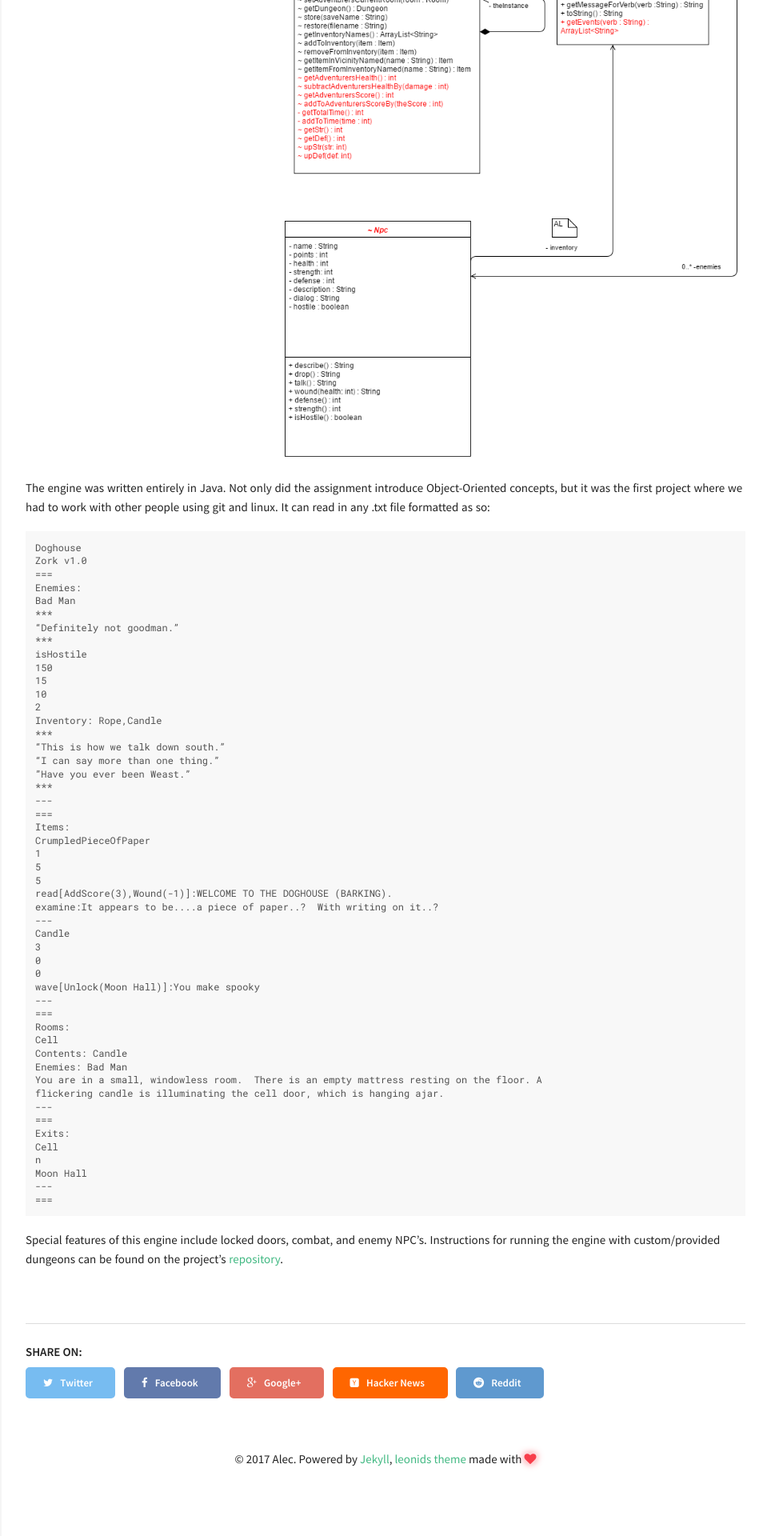
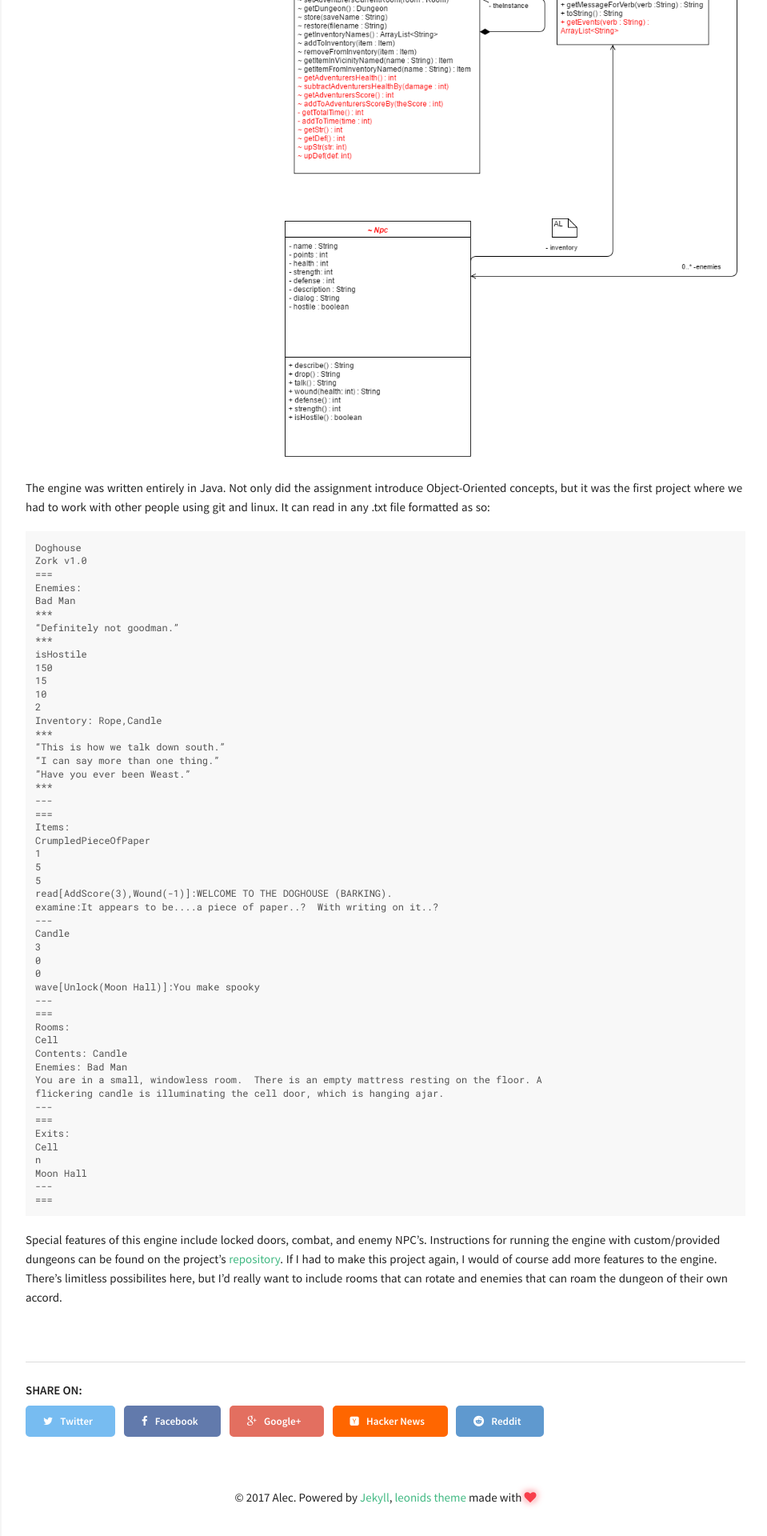
Before and after one commit to acarlyle/acarlyle.github.io, a Jekyll site: the page built from _posts/2017-04-27-enter-bork.md, in a window 1280 px wide. Shown: the part 2391-4311 px from the top of the page at 80% size, without its empty margins (318-1277 px from the left). Built offline with Jekyll 4.4.1, drawn with Linux system fonts in a browser that asks for light colours.

Commit message:
Updated 2017-04-27-enter-bork.md

```diff
--- a/_posts/2017-04-27-enter-bork.md
+++ b/_posts/2017-04-27-enter-bork.md
@@ -69,4 +69,4 @@ The engine was written entirely in Java.  Not only did the assignment introduce
 	===
 
 
-Special features of this engine include locked doors, combat, and enemy NPC's.  Instructions for running the engine with custom/provided dungeons can be found on the project's [repository](https://github.com/acarlyle/bork).
+Special features of this engine include locked doors, combat, and enemy NPC's.  Instructions for running the engine with custom/provided dungeons can be found on the project's [repository](https://github.com/acarlyle/bork).  If I had to make this project again, I would of course add more features to the engine.  There's limitless possibilites here, but I'd really want to include rooms that can rotate and enemies that can roam the dungeon of their own accord.
```
